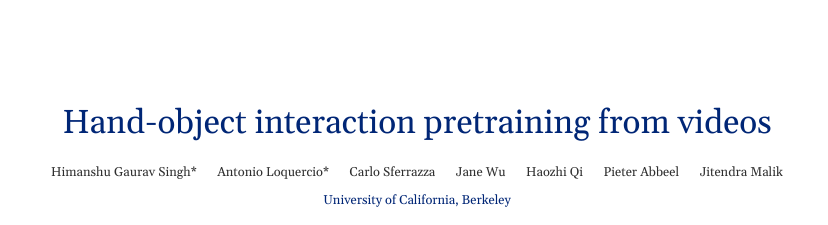
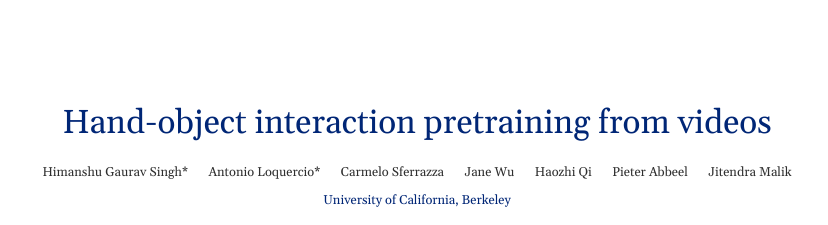
Before and after one commit to hgaurav2k/hop, a plain HTML site: page index.html in a window 1280 px wide. Shown: the top 225 px of the page, without its empty margins (223-1051 px from the left). Drawn offline with nearby package versions, Linux system fonts and the light colour scheme.

Commit message:
Update index.html

```diff
--- a/index.html
+++ b/index.html
@@ -12,7 +12,7 @@
         <div class="author-container">
             <div class="grid-item"><a href="https://hgaurav2k.github.io">Himanshu Gaurav Singh*</a></div>
             <div class="grid-item"><a href=https://antonilo.github.io>Antonio Loquercio*</a></div>
-            <div class="grid-item"><a href=https://sferrazza.cc>Carlo Sferrazza</a></div>
+            <div class="grid-item"><a href=https://sferrazza.cc>Carmelo Sferrazza</a></div>
             <div class="grid-item"><a href="https://janehwu.github.io">Jane Wu</a></div>
             <div class="grid-item"><a href="https://haozhi.io">Haozhi Qi</a></div>
             <div class="grid-item"><a href="http://people.eecs.berkeley.edu/~abbeel/">Pieter Abbeel</a></div>
```
